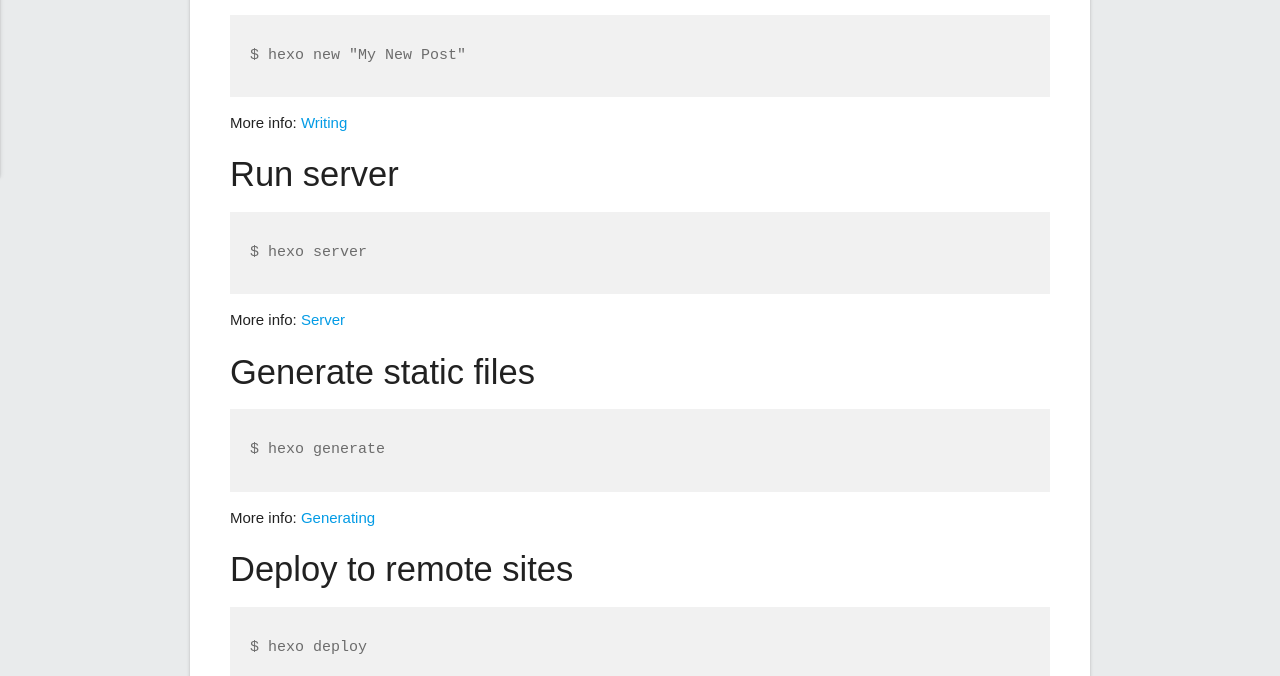
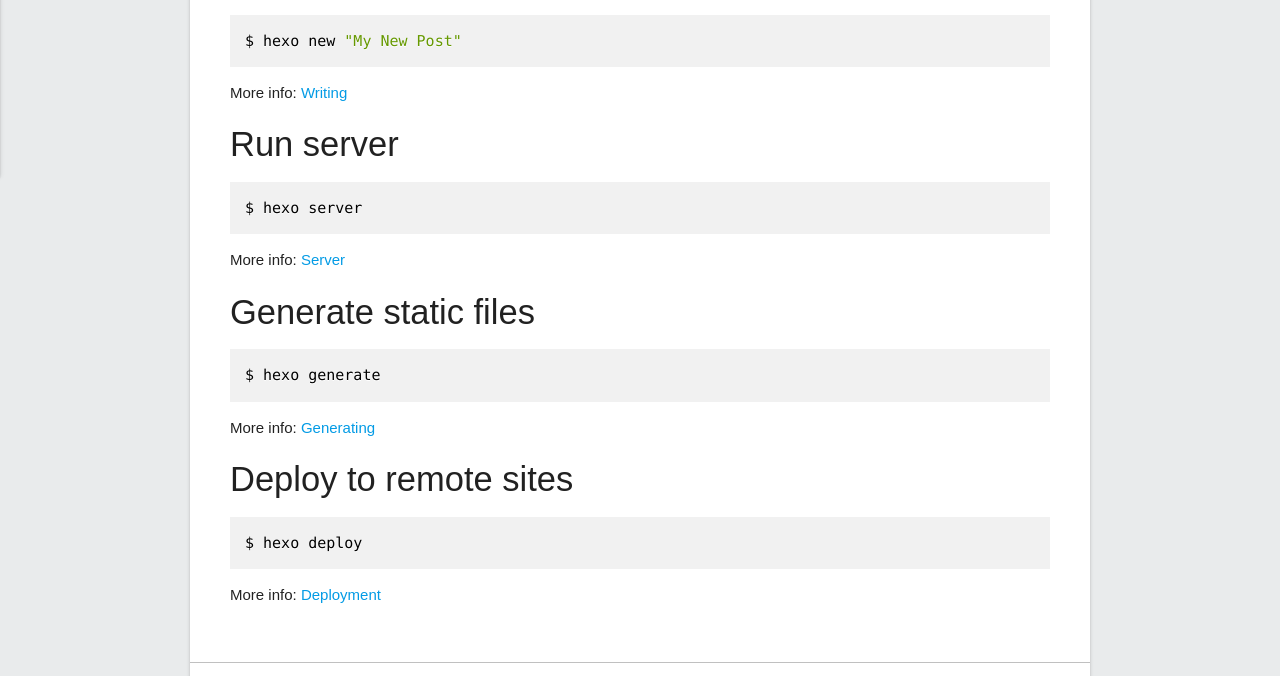
Before and after one commit to miaolegemitong/miaolegemitong.github.io, a plain HTML site: page 2017/07/18/hello-world/index.html in a window 1280 px wide. Shown: the part 684-1360 px from the top of the page. Drawn offline with Linux system fonts and the light colour scheme; some packages are replaced by stand-ins of ours; a script that the page names is missing.

Commit message:
Site updated: 2017-07-19 01:37:16

```diff
--- a/2017/07/18/hello-world/index.html
+++ b/2017/07/18/hello-world/index.html
@@ -136,7 +136,7 @@
   <div id="content-inner">
 
 <article id="post">
-  <div class="post-page-title"  style="background-color:#26A69A;background-image:url(/images/random/vateral-6.png)" >
+  <div class="post-page-title"  style="background-color:#26A69A;background-image:url(/images/random/vateral-10.png)" >
   <h2>Hello World</h2>
 
   <p>作者:米叔 &nbsp&nbsp 发布于:<time datetime="2017-07-17T17:17:39.000Z">
@@ -147,13 +147,17 @@
   </div>
   <div class="post-page-content">
   <p>Welcome to <a href="https://hexo.io/" target="_blank" rel="external">Hexo</a>! This is your very first post. Check <a href="https://hexo.io/docs/" target="_blank" rel="external">documentation</a> for more info. If you get any problems when using Hexo, you can find the answer in <a href="https://hexo.io/docs/troubleshooting.html" target="_blank" rel="external">troubleshooting</a> or you can ask me on <a href="https://github.com/hexojs/hexo/issues" target="_blank" rel="external">GitHub</a>.</p>
-<h2 id="Quick-Start"><a href="#Quick-Start" class="headerlink" title="Quick Start"></a>Quick Start</h2><h3 id="Create-a-new-post"><a href="#Create-a-new-post" class="headerlink" title="Create a new post"></a>Create a new post</h3><figure class="highlight bash"><table><tr><td class="gutter"><pre><div class="line">1</div></pre></td><td class="code"><pre><div class="line">$ hexo new <span class="string">"My New Post"</span></div></pre></td></tr></table></figure>
+<h2 id="Quick-Start"><a href="#Quick-Start" class="headerlink" title="Quick Start"></a>Quick Start</h2><h3 id="Create-a-new-post"><a href="#Create-a-new-post" class="headerlink" title="Create a new post"></a>Create a new post</h3><pre class=" language-bash"><code class="language-bash">$ hexo new <span class="token string">"My New Post"</span>
+</code></pre>
 <p>More info: <a href="https://hexo.io/docs/writing.html" target="_blank" rel="external">Writing</a></p>
-<h3 id="Run-server"><a href="#Run-server" class="headerlink" title="Run server"></a>Run server</h3><figure class="highlight bash"><table><tr><td class="gutter"><pre><div class="line">1</div></pre></td><td class="code"><pre><div class="line">$ hexo server</div></pre></td></tr></table></figure>
+<h3 id="Run-server"><a href="#Run-server" class="headerlink" title="Run server"></a>Run server</h3><pre class=" language-bash"><code class="language-bash">$ hexo server
+</code></pre>
 <p>More info: <a href="https://hexo.io/docs/server.html" target="_blank" rel="external">Server</a></p>
-<h3 id="Generate-static-files"><a href="#Generate-static-files" class="headerlink" title="Generate static files"></a>Generate static files</h3><figure class="highlight bash"><table><tr><td class="gutter"><pre><div class="line">1</div></pre></td><td class="code"><pre><div class="line">$ hexo generate</div></pre></td></tr></table></figure>
+<h3 id="Generate-static-files"><a href="#Generate-static-files" class="headerlink" title="Generate static files"></a>Generate static files</h3><pre class=" language-bash"><code class="language-bash">$ hexo generate
+</code></pre>
 <p>More info: <a href="https://hexo.io/docs/generating.html" target="_blank" rel="external">Generating</a></p>
-<h3 id="Deploy-to-remote-sites"><a href="#Deploy-to-remote-sites" class="headerlink" title="Deploy to remote sites"></a>Deploy to remote sites</h3><figure class="highlight bash"><table><tr><td class="gutter"><pre><div class="line">1</div></pre></td><td class="code"><pre><div class="line">$ hexo deploy</div></pre></td></tr></table></figure>
+<h3 id="Deploy-to-remote-sites"><a href="#Deploy-to-remote-sites" class="headerlink" title="Deploy to remote sites"></a>Deploy to remote sites</h3><pre class=" language-bash"><code class="language-bash">$ hexo deploy
+</code></pre>
 <p>More info: <a href="https://hexo.io/docs/deployment.html" target="_blank" rel="external">Deployment</a></p>
 
   </div>
@@ -212,7 +216,7 @@
 
 <p >Copyright ©  2017  米叔的博客</p>
 <p >Powered by <a href="https://hexo.io/" target="_blank"> Hexo </a> & Theme - <a href="https://github.com/moumao/hexo-theme-Vateral" target="_blank">Vateral</a></p>
-<p style="font-size: 10px" id="footer-times" data-time="18/7/2017 00:00:00"></p>
+<p style="font-size: 10px" id="footer-times" data-time="7/18/2017 00:00:00"></p>
 <script>
     var beginTime=document.getElementById("footer-times").dataset.time
     function show_date_time(){
```
Also changed, not shown: archives/2017/07/index.html (+2 -2 lines), archives/2017/index.html (+2 -2 lines), archives/index.html (+1 -1 lines), friends/index.html (+1 -1 lines), index.html (+2 -2 lines), photo/index.html (+1 -1 lines), search.xml (+8 -4 lines).
